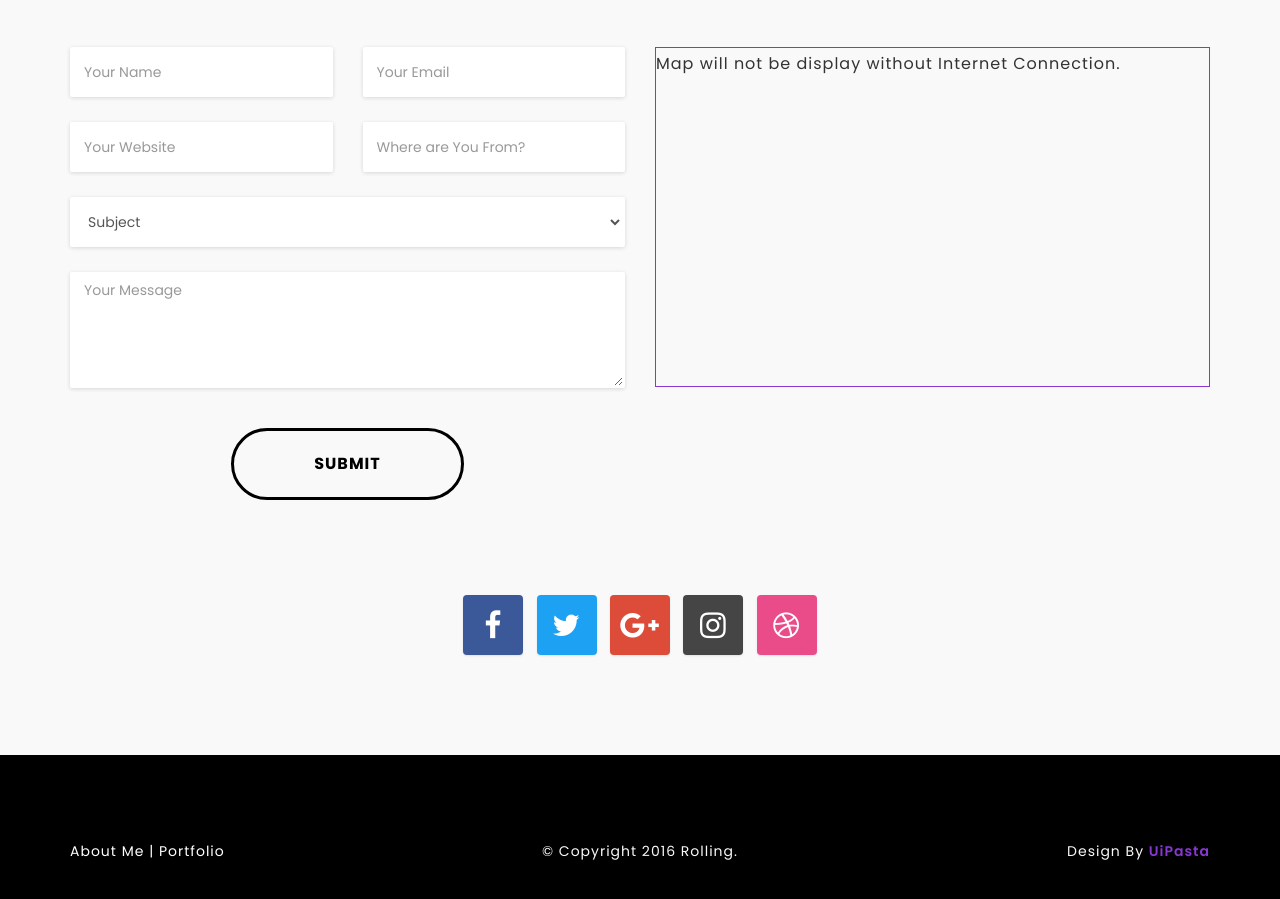
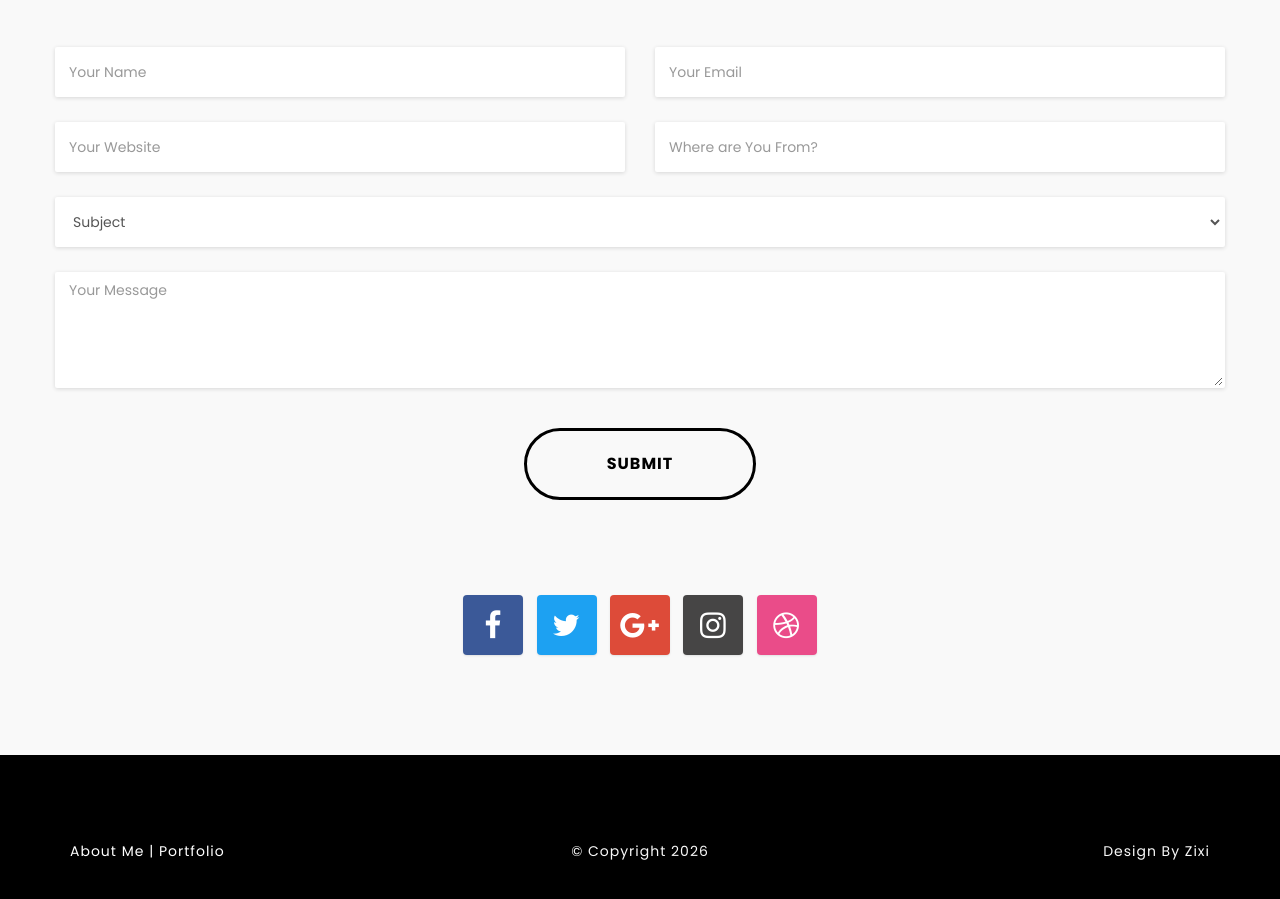
Before and after one commit to sorooshzixi/BardiaProfile, a website: page index.html in a window 1280 px wide. Shown: the part 7666-8565 px from the top of the page. Drawn offline with Linux system fonts and the light colour scheme; some packages are replaced by stand-ins of ours.

Commit message:
removed map feature

```diff
--- a/index.html
+++ b/index.html
@@ -567,7 +567,7 @@
 
          <div class="row">
 
-           <div class="col-md-6">
+           <div class="col-md">
 
                <div class="row">
                   <form>
@@ -625,12 +625,6 @@
                </div>
 
 
-            <div class="col-md-6">
-              <div id="my-address" class="map space-set">
-              <p>Map will not be display without Internet Connection.</p>
-            </div>
-           </div>
-
 
         </div>
        </div>
@@ -661,11 +655,11 @@
           </div>
 
             <div class="col-md-4 text-center">
-               <p>© Copyright 2016 Rolling.</p>
+               <p>© Copyright 2026</p>
                </div>
 
              <div class="col-md-4 uipasta-credit text-right">
-                <p>Design By <a href="http://www.uipasta.com" target="_blank" title="UiPasta">UiPasta</a></p>
+                <p>Design By Zixi</p>
                 </div>
 
              </div>
```
